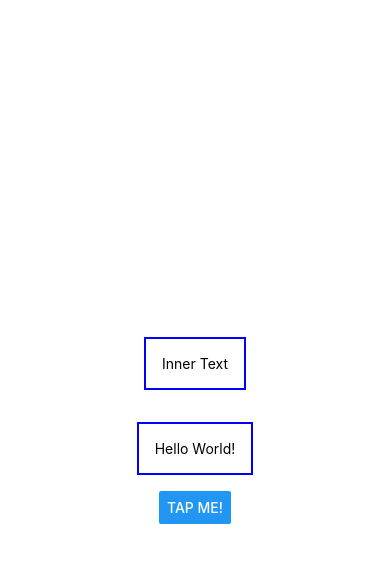
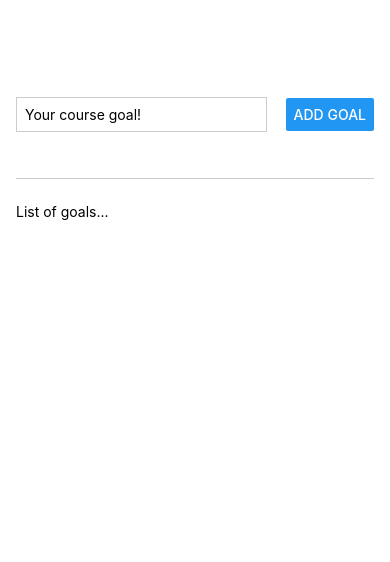
Before and after one commit to GWphua/react-native-udemy, a React Native app: screen / in a window 390 px wide. Shown: the top 562 px of the page. Built offline with nearby package versions, Linux system fonts and the light colour scheme.

Commit message:
Basic Layout

```diff
--- a/App.tsx
+++ b/App.tsx
@@ -1,16 +1,15 @@
-import { StatusBar } from "expo-status-bar";
-import { Button, StyleSheet, Text, View } from "react-native";
+import { Button, StyleSheet, Text, TextInput, View } from "react-native";
 
 export default function App() {
   return (
     <View style={styles.container}>
-      <View>
-        <Text style={styles.dummyText}>Inner Text</Text>
+      <View style={styles.inputContainer}>
+        <TextInput style={styles.textInput} placeholder="Your course goal!" />
+        <Button title="Add Goal" />
       </View>
-      <Text style={styles.dummyText}>Hello World!</Text>
-      <Button title="Tap me!" />
-
-      <StatusBar style="auto" />
+      <View style={styles.goalsContainer}>
+        <Text>List of goals...</Text>
+      </View>
     </View>
   );
 }
@@ -19,9 +18,26 @@
 const styles = StyleSheet.create({
   container: {
     flex: 1,
-    backgroundColor: "#fff",
+    paddingTop: 50,
+    paddingHorizontal: 16,
+  },
+  inputContainer: {
+    flex: 1,
+    flexDirection: "row",
+    justifyContent: "space-between",
     alignItems: "center",
-    justifyContent: "center",
+    marginBottom: 24,
+    borderBottomColor: "#cccccc",
+    borderBottomWidth: 1,
   },
-  dummyText: { margin: 16, borderWidth: 2, borderColor: "blue", padding: 16 },
+  textInput: {
+    borderWidth: 1,
+    borderColor: "#cccccc",
+    width: "70%",
+    marginRight: 8,
+    padding: 8,
+  },
+  goalsContainer: {
+    flex: 5,
+  },
 });
```
